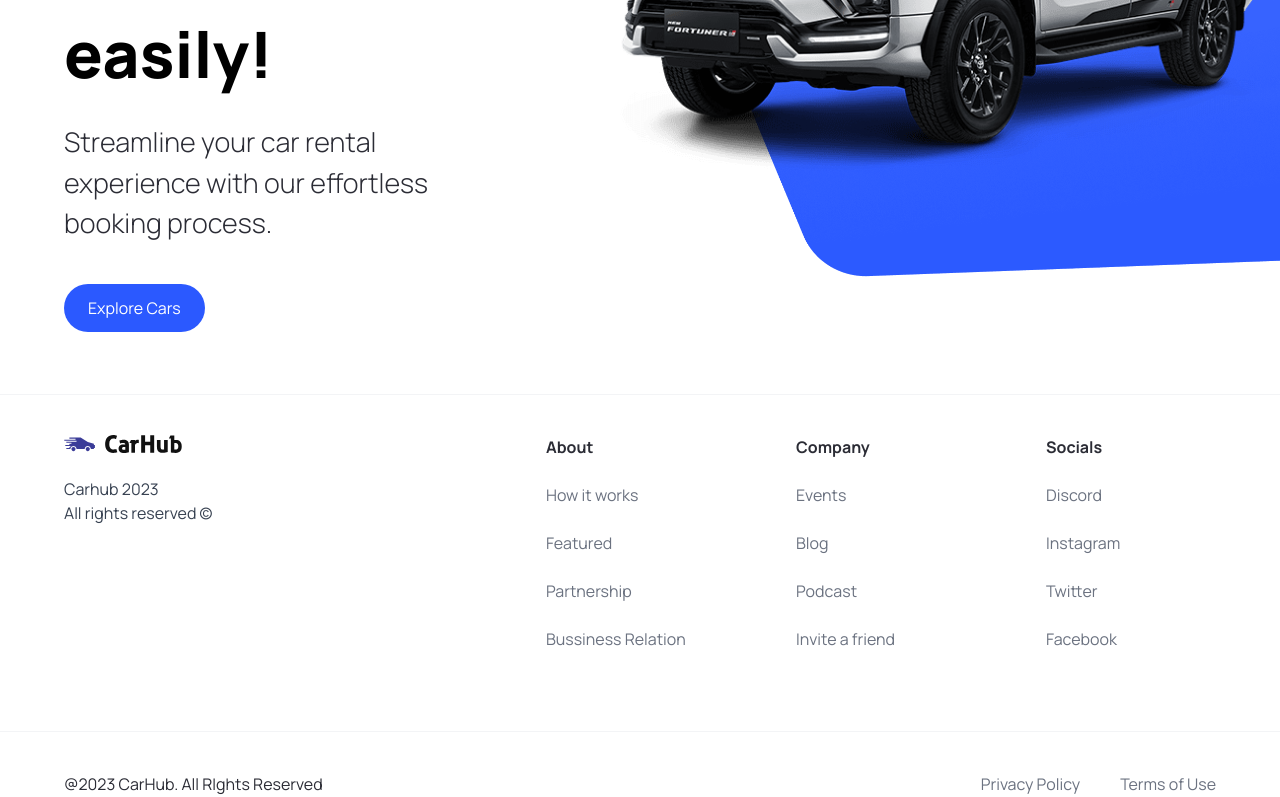
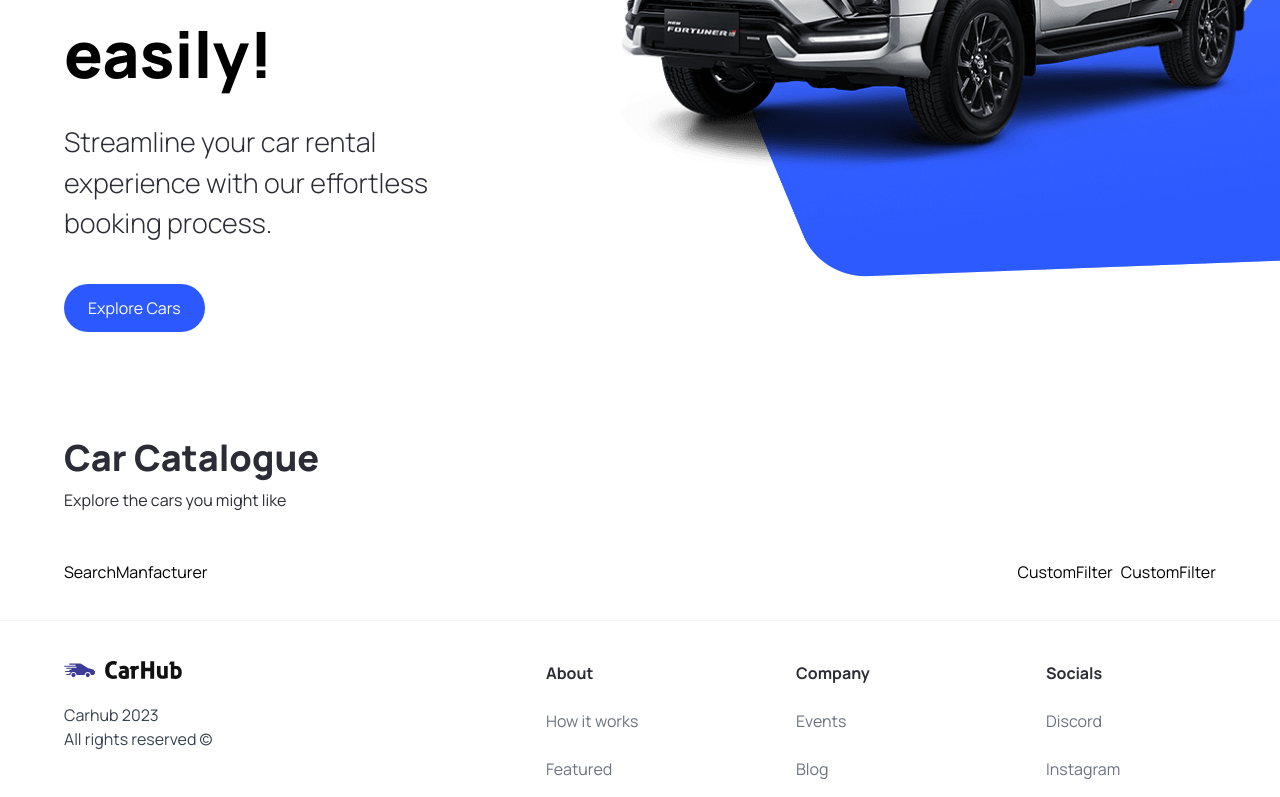
Before and after one commit to krishnasannidhi/car-showcase, a Next.js app: page / in a window 1280 px wide. Shown: the part 426-1223 px from the top of the page. Built offline with nearby package versions, Linux system fonts and the light colour scheme.

Commit message:
added searchbar and customfilter components

```diff
--- a/app/page.tsx
+++ b/app/page.tsx
@@ -1,10 +1,23 @@
-import { Hero } from "@/components";
+import { CustomFilter, Hero, SearchBar } from "@/components";
 import Image from "next/image";
 
 export default function Home() {
   return (
     <main className="overflow-hidden">
       <Hero></Hero>
+      <div className="mt-12 padding-x padding-y max-width" id="discover">
+        <div className="home__text-container">
+          <h1 className="text-4xl font-extrabold">Car Catalogue</h1>
+          <p>Explore the cars you might like</p>
+        </div>
+        <div className="home__filters">
+          <SearchBar />
+          <div className="home__filter-container">
+            <CustomFilter title="fuel" />
+            <CustomFilter title="year" />
+          </div>
+        </div>
+      </div>
     </main>
   );
 }
--- /dev/null
+++ b/components/CustomFilter.tsx
@@ -0,0 +1,7 @@
+import React from "react";
+
+const CustomFilter = () => {
+  return <div>CustomFilter</div>;
+};
+
+export default CustomFilter;
--- /dev/null
+++ b/components/SearchBar.tsx
@@ -0,0 +1,23 @@
+"use client";
+
+import { useState } from "react";
+import { SearchManfacturer } from "./";
+
+const SearchBar = () => {
+  const [manufacturer, setManufacturer] = useState("");
+
+  const handleSearch = () => {};
+
+  return (
+    <form className="searchbar" onSubmit={handleSearch}>
+      <div className="searchbar__item">
+        <SearchManfacturer
+          manufacturer={manufacturer}
+          setManfacturer={setManufacturer}
+        />
+      </div>
+    </form>
+  );
+};
+
+export default SearchBar;
--- /dev/null
+++ b/components/SearchManfacturer.tsx
@@ -0,0 +1,11 @@
+import { SearchManfacturerProps } from "@/types";
+import React from "react";
+
+const SearchManfacturer = ({
+  setManfacturer,
+  manufacturer,
+}: SearchManfacturerProps) => {
+  return <div>SearchManfacturer</div>;
+};
+
+export default SearchManfacturer;
--- a/components/index.ts
+++ b/components/index.ts
@@ -2,5 +2,16 @@
 import CustomButton from "./CustomButton";
 import Navbar from "./Navbar";
 import Footer from "./Footer";
+import SearchBar from "./SearchBar";
+import CustomFilter from "./CustomFilter";
+import SearchManfacturer from "./SearchManfacturer";
 
-export { Hero, CustomButton, Navbar, Footer };
+export {
+  Hero,
+  CustomButton,
+  Navbar,
+  Footer,
+  SearchBar,
+  CustomFilter,
+  SearchManfacturer,
+};
--- a/types/index.ts
+++ b/types/index.ts
@@ -6,3 +6,8 @@
   containerStyles?: string;
   handleClick?: MouseEventHandler<HTMLButtonElement>;
 }
+
+export interface SearchManfacturerProps {
+  manufacturer: string;
+  setManfacturer: (manfacturer: string) => void;
+}
```
